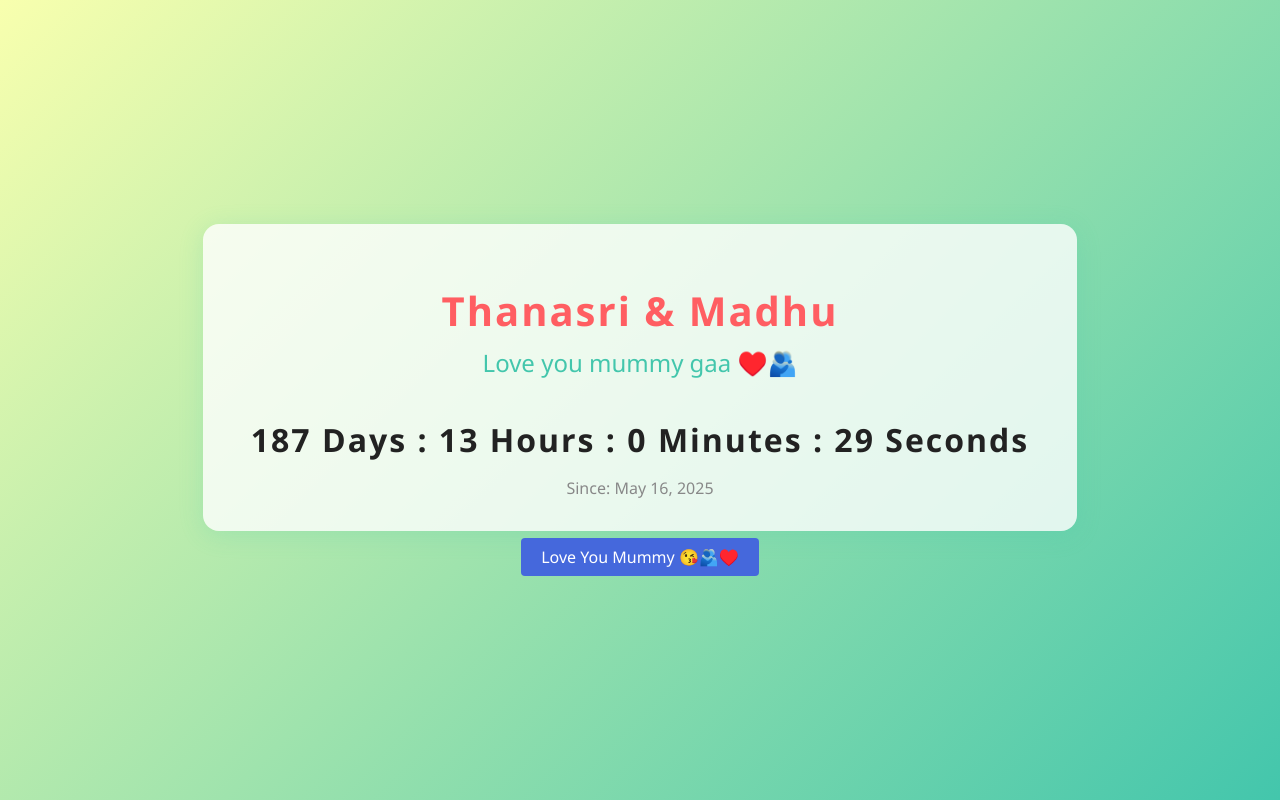
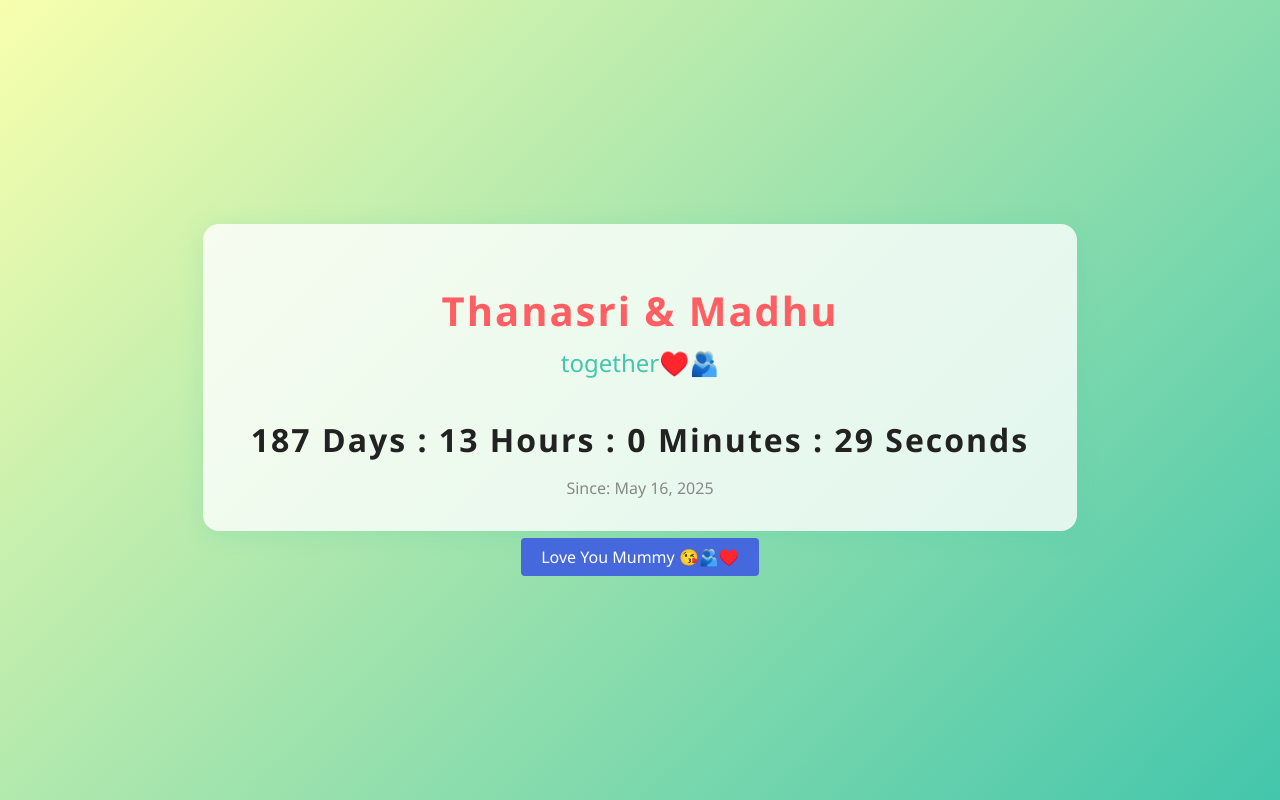
Before and after one commit to madhupatelpspk/thanumadhu, a plain HTML site: page index.html in a window 1280 px wide. Drawn offline with Linux system fonts and the light colour scheme.

Commit message:
Update title and subtitle in index.html

```diff
--- a/index.html
+++ b/index.html
@@ -2,7 +2,7 @@
 <html lang="en">
 <head>
   <meta charset="UTF-8">
-  <title>Thanasri & Madhu: Love Journey Live Counter</title>
+  <title>Thanasri & Madhu</title>
   <meta name="viewport" content="width=device-width, initial-scale=1"> <!-- Added for mobile scaling -->
   <style>
     body {
@@ -116,7 +116,7 @@
 <body>
   <div class="container">
     <h1>Thanasri & Madhu</h1>
-    <h2>Love you mummy gaa ♥️🫂</h2>
+    <h2> together♥️🫂</h2>
     <div class="counter" id="love-journey-counter">
       Loading...
     </div>
```
